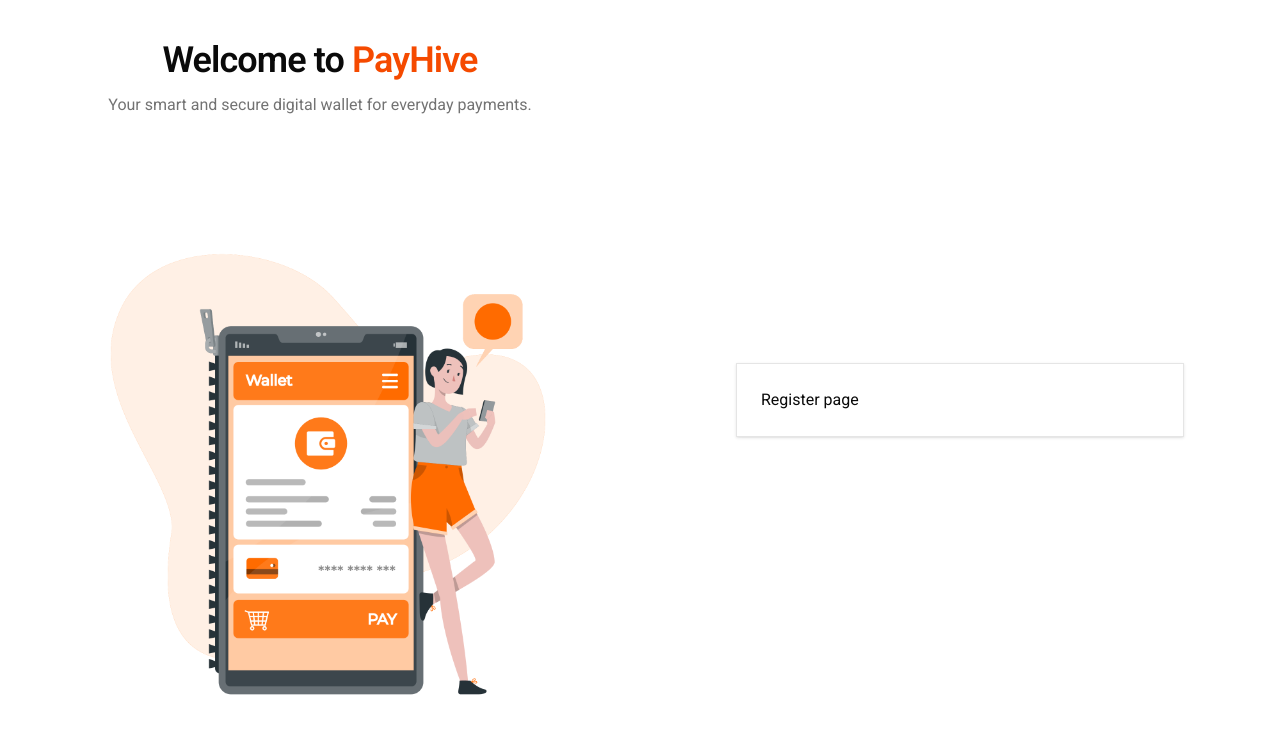
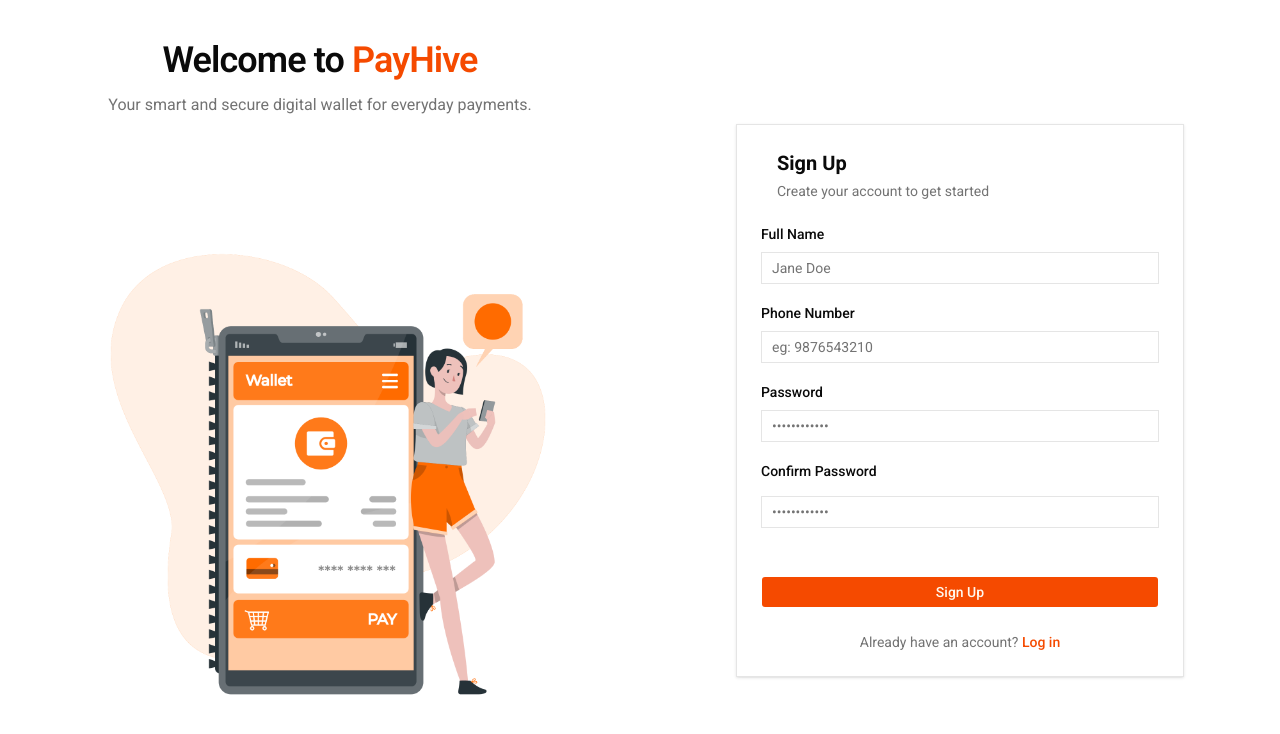
Before and after one commit to Aryanshah010/payhive-web-application, a Next.js app: page /register in a window 1280 px wide. Shown: the top 734 px of the page. Built offline with nearby package versions, Linux system fonts and the light colour scheme.

Commit message:
Made registration page

```diff
--- a/app/(auth)/_components/RegisterForm.tsx
+++ b/app/(auth)/_components/RegisterForm.tsx
@@ -0,0 +1,125 @@
+"use client";
+import { useForm } from "react-hook-form";
+import { zodResolver } from "@hookform/resolvers/zod";
+import { RegisterType, registerScheme } from "../Schema";
+import { useRouter } from "next/navigation";
+import { Input } from "@/components/ui/input";
+import { Field, FieldGroup, FieldLabel } from "@/components/ui/field";
+import { Button } from "@/components/ui/button";
+import { useTransition } from "react";
+import Link from "next/link";
+
+export default function RegisterForm() {
+  const router = useRouter();
+  const {
+    register,
+    handleSubmit,
+    formState: { errors, isSubmitting, touchedFields },
+  } = useForm<RegisterType>({
+    resolver: zodResolver(registerScheme),
+    defaultValues: {
+      fullName: "",
+      phoneNumber: "",
+      Password: "",
+      confirmPassword: "",
+    },
+  });
+
+  const [pending, setTransition] = useTransition();
+
+  const onSubmit = async (values: RegisterType) => {
+    setTransition(async () => {
+      await new Promise((resolve) => setTimeout(resolve, 2000));
+      router.push("/login");
+    });
+    console.log("register", values);
+  };
+
+  return (
+    <form onSubmit={handleSubmit(onSubmit)}>
+      <FieldGroup>
+        <Field className="space-y-0">
+          <FieldLabel>Full Name</FieldLabel>
+          <Input
+            {...register("fullName")}
+              placeholder="Jane Doe"
+            autoComplete="off"
+            disabled={isSubmitting}
+          />
+          {touchedFields.fullName && errors.fullName && (
+            <p className="text-sm text-destructive">
+              {errors.fullName.message}
+            </p>
+          )}
+        </Field>
+
+        <Field className="space-y-0">
+          <FieldLabel>Phone Number</FieldLabel>
+          <Input
+            {...register("phoneNumber")}
+            placeholder="eg: 9876543210"
+            autoComplete="off"
+            inputMode="numeric"
+            type="tel"
+            disabled={isSubmitting}
+          />
+          {touchedFields.phoneNumber && errors.phoneNumber && (
+            <p className="text-sm text-destructive">
+              {errors.phoneNumber.message}
+            </p>
+          )}
+        </Field>
+
+        <Field className="space-y-0">
+          <FieldLabel>Password</FieldLabel>
+          <Input
+            {...register("Password")}
+            placeholder="••••••••••••"
+            type="password"
+            autoComplete="new-password"
+            disabled={isSubmitting}
+          />
+          {touchedFields.Password && errors.Password && (
+            <p className="text-sm text-destructive ">
+              {errors.Password.message}
+            </p>
+          )}
+        </Field>
+
+        <Field className="space-y-1.5">
+          <FieldLabel>Confirm Password</FieldLabel>
+          <Input
+            {...register("confirmPassword")}
+            placeholder="••••••••••••"
+            autoComplete="new-password"
+            type="password"
+            disabled={isSubmitting}
+          />
+          {touchedFields.confirmPassword && errors.confirmPassword && (
+            <p className="text-sm text-destructive ">
+              {errors.confirmPassword.message}
+            </p>
+          )}
+        </Field>
+      </FieldGroup>
+
+      <Button
+        type="submit"
+        disabled={isSubmitting || pending}
+        className="w-full mt-12 rounded "
+      >
+        {isSubmitting || pending ? "Creating account..." : "Sign Up"}
+      </Button>
+
+      <div className="mt-6 text-center text-sm text-muted-foreground">
+        Already have an account?{" "}
+        <Link
+          href="/login"
+          className="font-medium text-(--color-primary) hover:underline"
+        >
+          Log in
+        </Link>
+      </div>
+    </form>
+  );
+}
--- a/app/(auth)/layout.tsx
+++ b/app/(auth)/layout.tsx
@@ -4,7 +4,6 @@ export default function Layout({ children }: { children: React.ReactNode }) {
   return (
     <section className="min-h-screen">
       <div className="grid min-h-screen md:grid-cols-2">
-
         <div className="hidden md:flex flex-col">
           <header className="py-4 px-2 md:py-6 lg:py-10 text-center shrink-0 ">
             <h2 className="text-2xl sm:text-3xl lg:text-4xl font-semibold tracking-tight text-foreground">
@@ -26,9 +25,8 @@ export default function Layout({ children }: { children: React.ReactNode }) {
           </div>
         </div>
 
-
-        <div className="flex items-center justify-center px-4 md:px-10">
-          <div className="w-full max-w-md border border-black/10 dark:border-white/10 bg-background/80 supports-backdrop-filter:backdrop-blur p-6 shadow-sm">
+        <div className="flex h-full items-center justify-center px-4 md:px-10">
+          <div className="w-full max-w-md rounded-xl border border-black/10 dark:border-white/10 bg-background/80 supports-backdrop-filter:backdrop-blur p-6 shadow-sm">
             {children}
           </div>
         </div>
--- a/app/(auth)/register/page.tsx
+++ b/app/(auth)/register/page.tsx
@@ -1,5 +1,16 @@
+"use client";
+
+import { CardDescription, CardHeader, CardTitle } from "@/components/ui/card";
+import RegisterForm from "../_components/RegisterForm";
+
 export default function Page() {
-    return (
-        <div>Register page</div>
-    );
+  return (
+    <div className="space-y-6 w-full">
+      <CardHeader>
+        <CardTitle className="font-bold text-xl">Sign Up</CardTitle>
+        <CardDescription className="font-normal ">Create your account to get started</CardDescription>
+      </CardHeader>
+      <RegisterForm />
+    </div>
+  );
 }
```
Also changed, not shown: app/globals.css (line endings or trailing spaces).
